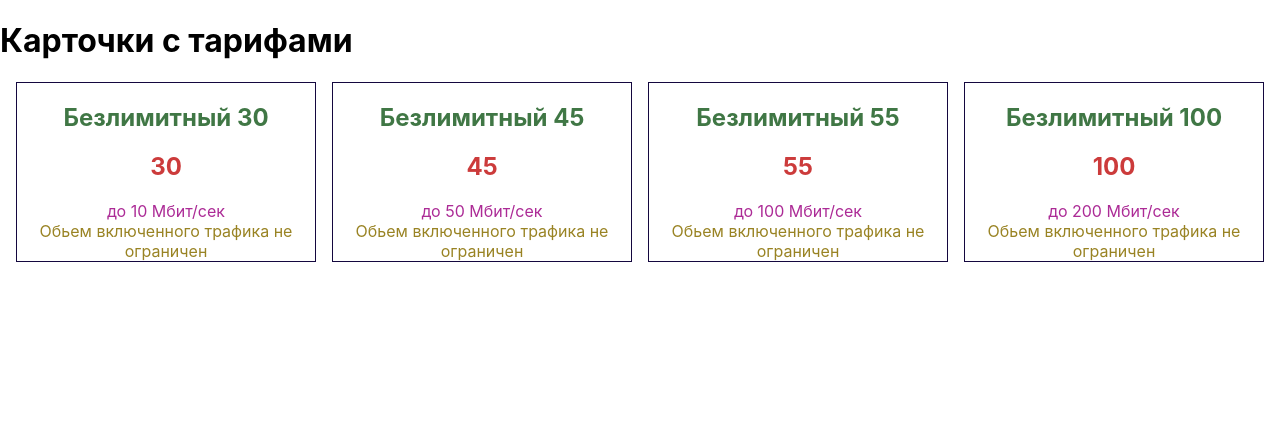
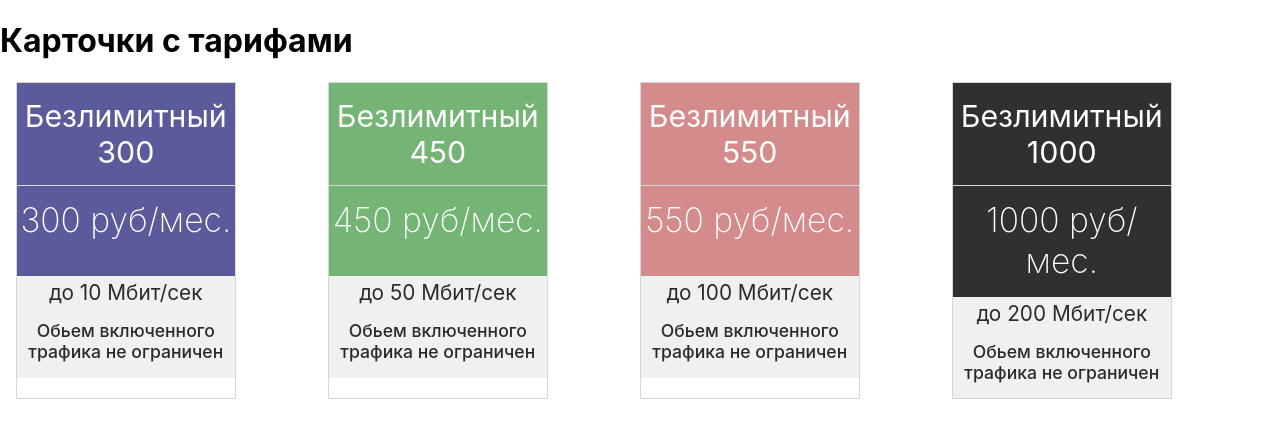
Before and after one commit to Oksana2211/react3, a React app: page / in a window 1280 px wide. Shown: the top 438 px of the page. Built offline with nearby package versions, Linux system fonts and the light colour scheme.

Commit message:
correction style

```diff
--- a/src/App.jsx
+++ b/src/App.jsx
@@ -4,32 +4,32 @@
 
 const rates = [
     {
-      name: "Безлимитный 30",
-      price: 30,
+      name: "Безлимитный 300",
+      price: "300 руб/мес.",
       speed: "до 10 Мбит/сек",
       info: "Обьем включенного трафика не ограничен",
       color: "blue",
       id : "1",
     },
     {
-      name: "Безлимитный 45",
-      price: 45,
+      name: "Безлимитный 450",
+      price: "450 руб/мес.",
       speed: "до 50 Мбит/сек",
       info: "Обьем включенного трафика не ограничен",
       color: "green",
       id : "2",
     },
     {
-      name: "Безлимитный 55",
-      price: 55,
+      name: "Безлимитный 550",
+      price: "550 руб/мес.",
       speed: "до 100 Мбит/сек",
       info: "Обьем включенного трафика не ограничен",
       color: "red",
       id : "3",
     },
     {
-      name: "Безлимитный 100",
-      price: 100,
+      name: "Безлимитный 1000",
+      price: "1000 руб/мес.",
       speed: "до 200 Мбит/сек",
       info: "Обьем включенного трафика не ограничен",
       color: "black",
--- a/src/components/RatesCards/slyle.module.scss
+++ b/src/components/RatesCards/slyle.module.scss
@@ -4,5 +4,5 @@
   display: grid;
   grid-template-columns: 1fr 1fr 1fr 1fr;
   grid-template-rows: 1fr;
-  gap: 1rem;
+
 }
--- a/src/components/item/item.jsx
+++ b/src/components/item/item.jsx
@@ -4,10 +4,10 @@
   console.log(props)
   return(
     <section className={st.card}>
-    <h2 className={st.name}>{props.item.name}</h2>
-    <h2 className={st.price}>{props.item.price}</h2>
-    <div className={st.speed}>{props.item.speed}</div>
-    <div className={st.info}>{props.item.info}</div>
+    <div className={st[props.item.color]}><h2 className={st.name}>{props.item.name}</h2></div>
+    <div className={st[props.item.color]}><h2 className={st.price}>{props.item.price}</h2></div>
+    <div ><h3 className={st.speed}>{props.item.speed}</h3></div>
+    <div ><h3 className={st.info}>{props.item.info}</h3></div>
     </section>
   )
 }
--- a/src/components/item/style.module.scss
+++ b/src/components/item/style.module.scss
@@ -1,19 +1,55 @@
 .card{
-border: 1px solid rgb(20, 8, 63);
-color: rgb(25, 12, 61);
+border: 1px solid rgb(216, 215, 215);
+color: rgb(255, 255, 255);
+width: 17vw;
 }
 .name{
-color: #407745;
+font-size: 1.9rem;
+font-weight: 400;
+margin: 0;
+padding: 7% 0 7% 0;
+border-bottom: 1px solid rgb(216, 215, 215);
 }
+.price {
+font-size: 2.1rem;
+margin: 0;
+font-weight: 200;
+padding: 6% 0 7% 0;
+}
+.speed{
+font-size: 1.3rem;
+color: rgb(43, 42, 42);
+padding: 2% 0 2% 0;
+font-weight: 400;
+margin: 0;
+background-color: rgb(240, 240, 239);
+}
+.info{
+color: rgb(43, 42, 42);
+background-color: rgb(240, 240, 239);
+font-size: 1.1rem;
+font-weight: 450;
+margin: 0;
+padding: 5% 0 7% 0;
+}
+.blue{
+background-color: rgb(91, 91, 155);
+margin: 0;
+min-height: 7vw;
 
-.price {
-color: #cc3b3b;
 }
-
-.speed{
-color: #ac2b96;
+.green{
+background-color: rgb(116, 180, 116);
+margin: 0;
+min-height: 7vw;
 }
-
-.info{
-color: #998323;
+.red{
+background-color: rgb(211, 139, 139);
+margin: 0;
+min-height: 7vw;
 }
+.black{
+background-color: rgb(49, 48, 48);
+margin: 0;
+min-height: 7vw;
+}
--- a/src/styles/index.css
+++ b/src/styles/index.css
@@ -13,6 +13,12 @@
 }
 
 .header{
-  font-size: 1.7rem;
+  font-size: 2rem;
+  font-weight: 400;
+  color: rgb(255, 255, 255);
+  background-color: rgb(211, 211, 208);
   text-align: center;
+  margin:5% 2% 5% 2%;
+
+
 }
```
